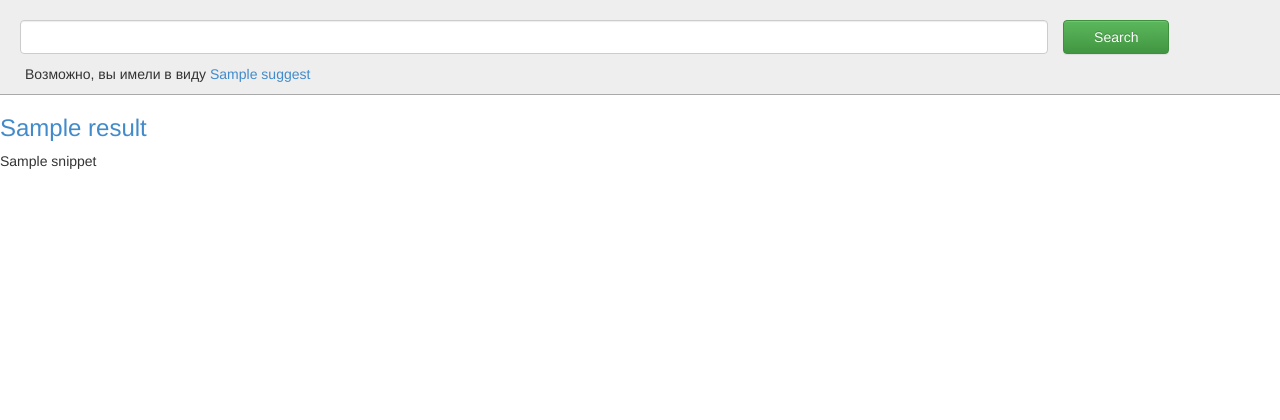
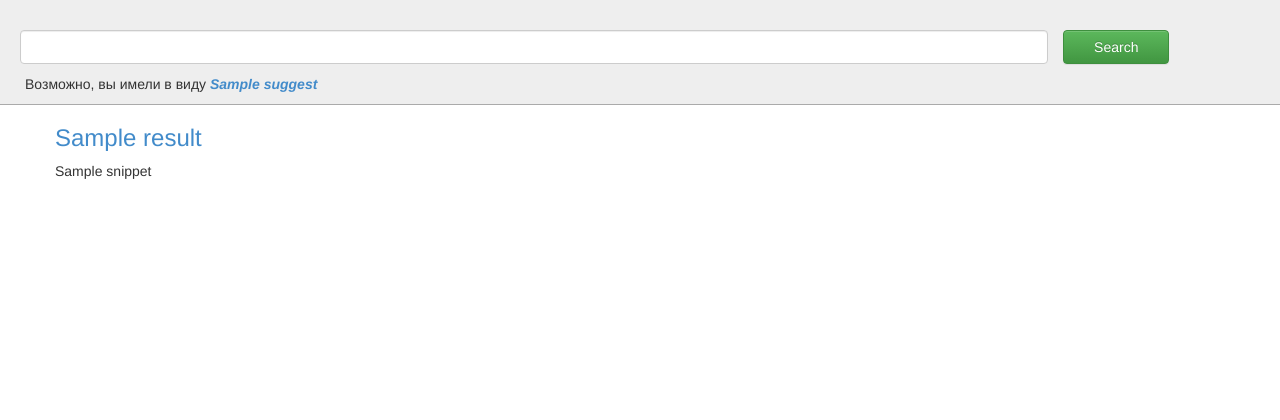
Before and after one commit to ialibekov/infoproject, a Django app: template app/templates/app/result.html in a window 1280 px wide. Shown: the top 420 px of the page. Run offline with Django 3.2, Linux system fonts and the light colour scheme; tables that the repository leaves empty hold one stand-in row (values such as "Sample post"); the template is opened without the code that fills it: values that come from a table or form of the project are taken from there, most other values are stand-ins (such as "Sample title", 1, 10 or a date in 2020); some libraries are stand-ins or nearby versions.

Commit message:
Update html/css

```diff
--- a/app/static/theme.css
+++ b/app/static/theme.css
@@ -36,6 +36,7 @@ body {
 
 .header-form {
 	padding: 20px;
+	padding-top: 30px;
 	padding-bottom: 40px;
 	background-color: #eeeeee;
 	border-bottom-style: solid;
@@ -51,7 +52,3 @@ body {
 	padding-top: 10px;
 	position: absolute;
 }
-
-.container {
-	margin-right: 0px;
-}
--- a/app/templates/app/result.html
+++ b/app/templates/app/result.html
@@ -30,15 +30,15 @@
 
   <div class="row col-md-10 suggest">
     {% if suggest %}
-     <p>Возможно, вы имели в виду <a href="{% url 'index' %}?q={{suggest}}">{{suggest}}</a></p>
+     <p>Возможно, вы имели в виду <i><b><a href="{% url 'index' %}?q={{suggest}}">{{suggest}}</a></b></i></p>
     {% endif %}
   </div>
 </div>
 
 
-<div>
+<div class="container">
   {% for url, title, snippet in result %}
-  <div>
+  <div class="row">
     <h3><a href="{{ url }}">{{ title }}</a></h3>
     <p>{{snippet}}</p>
   </div>
```
